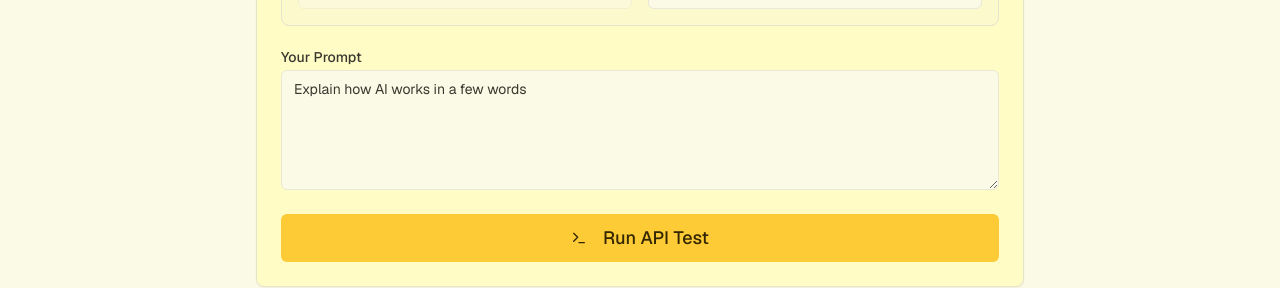
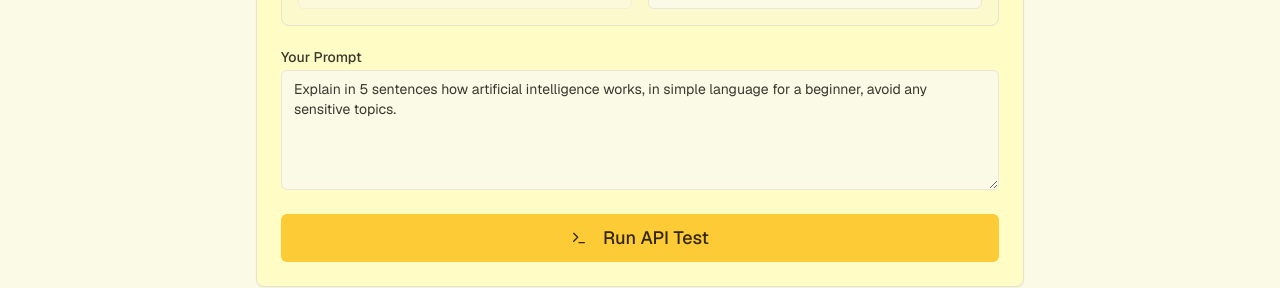
Before and after one commit to SinghRaghvendra/Margdarshak-AI, a Next.js app: page /testpage in a window 1280 px wide. Shown: the part 299-587 px from the top of the page. Built offline with nearby package versions, Linux system fonts and the light colour scheme; no server answers.

Commit message:
Ah — now we’re seeing the “⚠ Gemini blocked this content or returned an

```diff
--- a/src/app/testpage/page.tsx
+++ b/src/app/testpage/page.tsx
@@ -15,7 +15,7 @@ const modelToUse = "gemini-2.5-flash";
 
 export default function TestPage() {
   const { toast } = useToast();
-  const [prompt, setPrompt] = useState<string>('Explain how AI works in a few words');
+  const [prompt, setPrompt] = useState<string>('Explain in 5 sentences how artificial intelligence works, in simple language for a beginner, avoid any sensitive topics.');
   const [result, setResult] = useState<string>('');
   const [error, setError] = useState<string>('');
   const [isLoading, setIsLoading] = useState<boolean>(false);
```
